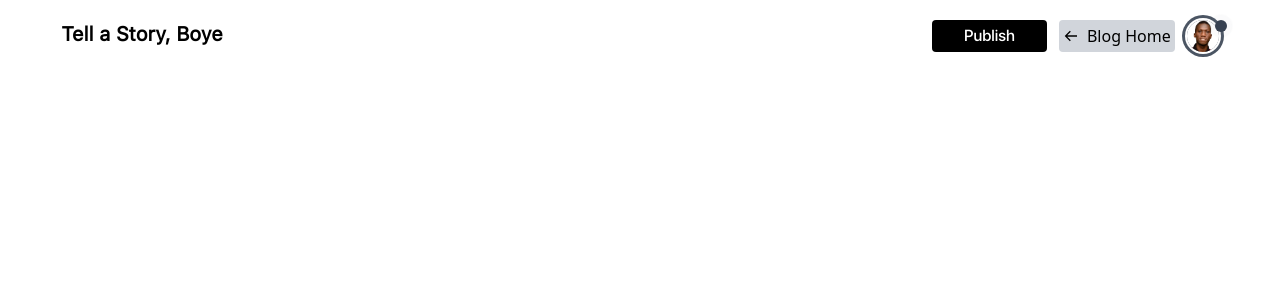
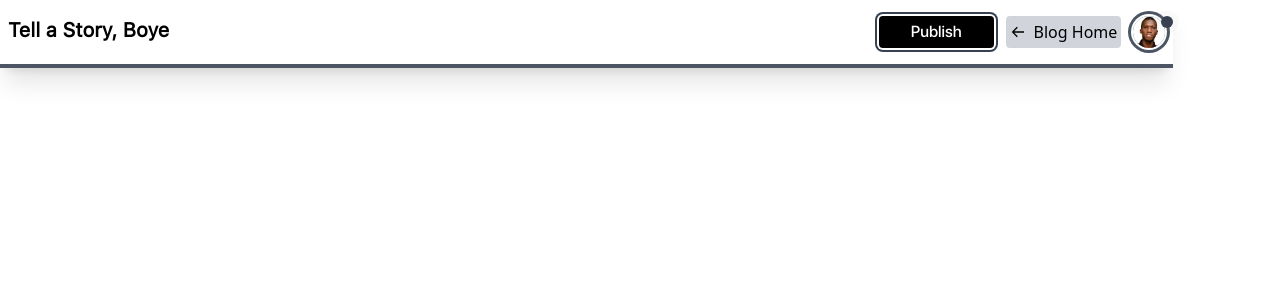
Before and after one commit to Boye95/theBlog, a React (Vite) app in the folder client/: page /publish in a window 1280 px wide. Shown: the top 300 px of the page. Built offline with nearby package versions, Linux system fonts and the light colour scheme.

Commit message:
restyled publish header/page

```diff
--- a/client/src/pages/Publish.jsx
+++ b/client/src/pages/Publish.jsx
@@ -7,7 +7,7 @@ export default function Publish () {
 
   return (
     <div className='mt-5'>
-      <div className='w-11/12 mx-auto flex justify-between px-2 mb-5 ham:w-full sm:px-4'>
+      <div className='w-11/12 mx-auto flex justify-between px-2 py-4 mb-5 bg-white border-b-4 shadow-xl border-gray-600 fixed top-0 z-10 ham:w-full sm:px-4 '>
         <h1 className='text-xl font-sfprotr font-semibold sm:text-[17px]'>
           Tell a Story, Boye
         </h1>
@@ -15,7 +15,7 @@ export default function Publish () {
         <div className='flex gap-3 items-center'>
           <Link
             to='/'
-            className='text-white bg-black rounded p-1 font-sfprod px-8 transition hover:bg-gray-600 sm:px-4'
+            className='text-white bg-black rounded p-1 font-sfprod px-8 ring-2 ring-gray-700 ring-offset-2 transition hover:bg-gray-600 hover:ring-gray-400 sm:px-4'
           >
             Publish
           </Link>
@@ -38,7 +38,7 @@ export default function Publish () {
         </div>
       </div>
 
-
+      <div className="h-screen mt-[4.5rem]"></div>
     </div>
   )
 }
```
